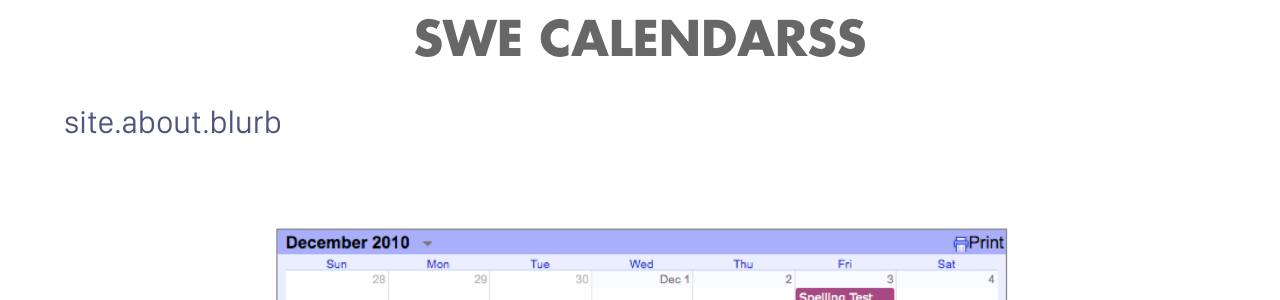
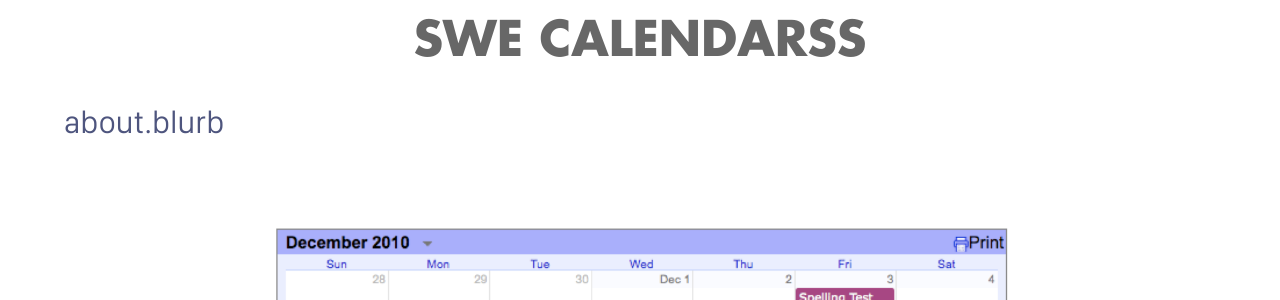
Before and after one commit to sweucsd/swe-website-old, a Jekyll site: the page built from calendar.markdown, in a window 1280 px wide and 900 px high, scrolled down 963 px. Shown: the part 157-457 px from the top of the window. Built offline with Jekyll 4.4.1, drawn with Linux system fonts in a browser that asks for light colours; comment, search, counter and statistics services are not loaded.

Commit message:
asndaojsd

```diff
--- a/_layouts/calendar.html
+++ b/_layouts/calendar.html
@@ -7,7 +7,7 @@ layout: default
 
     {% comment %}{% include events.html %} {% endcomment %}
 
-    <h1>site.about.blurb {{ site.about.blurb }}</h1>
+    <h1>about.blurb {{ about.blurb }}</h1>
 
     <hr>
 
```
